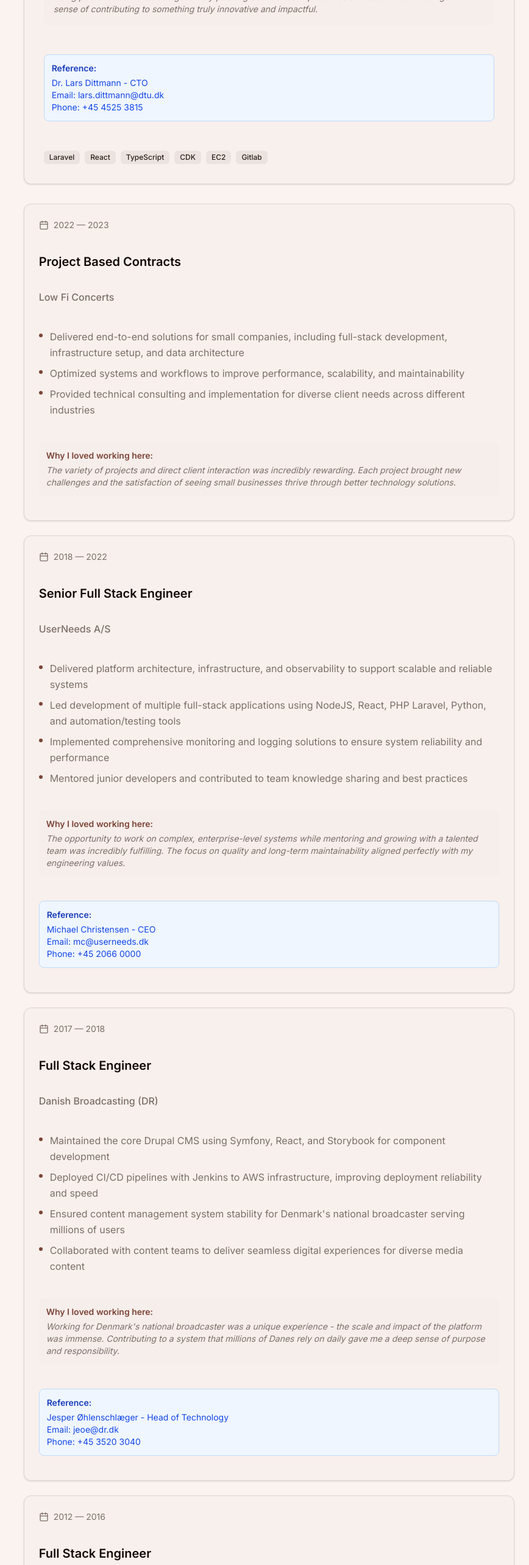
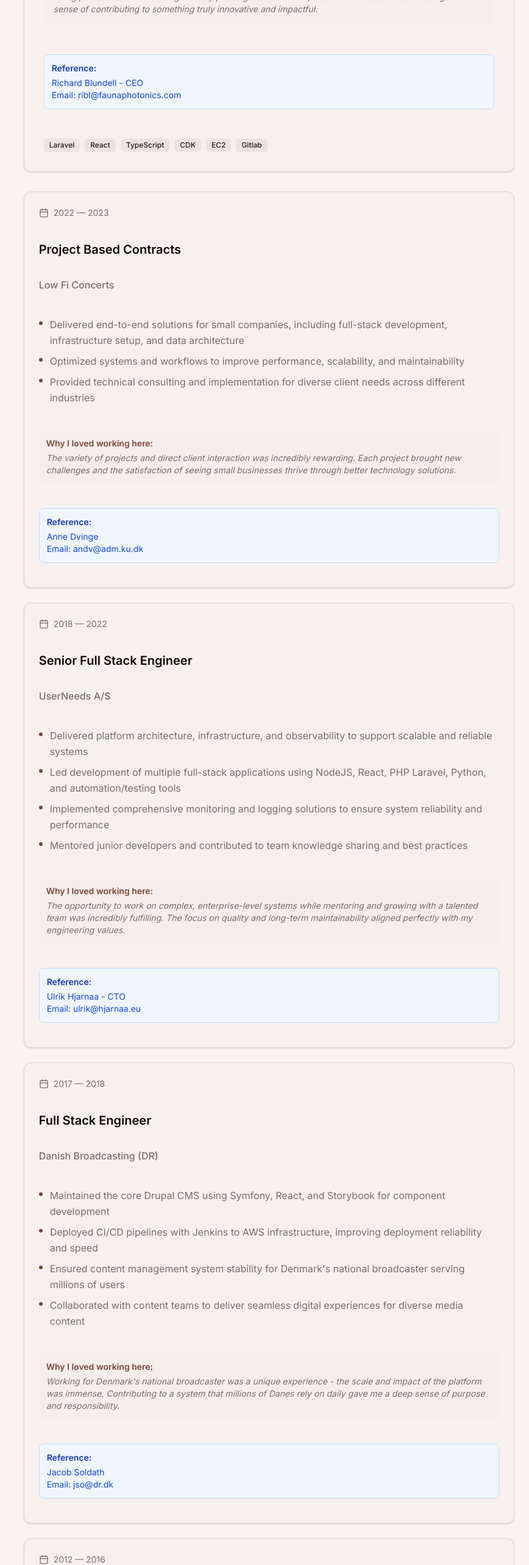
Before and after one commit to pimpmypixel/pimpmypixel.github.io, a Next.js app: page / in a window 1280 px wide. Shown: the part 2780-5346 px from the top of the page at 61% size, without its empty margins (412-1280 px from the left). Built offline with nearby package versions, Linux system fonts and the light colour scheme.

Commit message:
Correct references to match actual CV data from RESUME.md

```diff
--- a/app/page.tsx
+++ b/app/page.tsx
@@ -276,7 +276,7 @@ export default function Portfolio() {
                 </div>
                 <div className="mb-6 p-3 bg-blue-50 dark:bg-blue-950/20 rounded-lg border border-blue-200 dark:border-blue-800">
                   <h4 className="text-sm font-semibold text-blue-800 dark:text-blue-200 mb-1">Reference:</h4>
-                  <p className="text-sm text-blue-700 dark:text-blue-300">Dr. Lars Dittmann - CTO<br/>Email: lars.dittmann@dtu.dk<br/>Phone: +45 4525 3815</p>
+                  <p className="text-sm text-blue-700 dark:text-blue-300">Richard Blundell - CEO<br/>Email: ribl@faunaphotonics.com</p>
                 </div>
                 <div className="flex flex-wrap gap-2">
                   <Badge variant="secondary">Laravel</Badge>
@@ -319,6 +319,10 @@ export default function Portfolio() {
                       The variety of projects and direct client interaction was incredibly rewarding. Each project brought new challenges and the satisfaction of seeing small businesses thrive through better technology solutions.
                     </p>
                   </div>
+                  <div className="mb-4 p-3 bg-blue-50 dark:bg-blue-950/20 rounded-lg border border-blue-200 dark:border-blue-800">
+                    <h4 className="text-sm font-semibold text-blue-800 dark:text-blue-200 mb-1">Reference:</h4>
+                    <p className="text-sm text-blue-700 dark:text-blue-300">Anne Dvinge<br/>Email: andv@adm.ku.dk</p>
+                  </div>
                 </Card>
 
                 <Card className="p-6 hover:shadow-md transition-shadow duration-300">
@@ -356,7 +360,7 @@ export default function Portfolio() {
                   </div>
                   <div className="mb-4 p-3 bg-blue-50 dark:bg-blue-950/20 rounded-lg border border-blue-200 dark:border-blue-800">
                     <h4 className="text-sm font-semibold text-blue-800 dark:text-blue-200 mb-1">Reference:</h4>
-                    <p className="text-sm text-blue-700 dark:text-blue-300">Michael Christensen - CEO<br/>Email: mc@userneeds.dk<br/>Phone: +45 2066 0000</p>
+                    <p className="text-sm text-blue-700 dark:text-blue-300">Ulrik Hjarnaa - CTO<br/>Email: ulrik@hjarnaa.eu</p>
                   </div>
                 </Card>
 
@@ -395,7 +399,7 @@ export default function Portfolio() {
                   </div>
                   <div className="mb-4 p-3 bg-blue-50 dark:bg-blue-950/20 rounded-lg border border-blue-200 dark:border-blue-800">
                     <h4 className="text-sm font-semibold text-blue-800 dark:text-blue-200 mb-1">Reference:</h4>
-                    <p className="text-sm text-blue-700 dark:text-blue-300">Jesper Øhlenschlæger - Head of Technology<br/>Email: jeoe@dr.dk<br/>Phone: +45 3520 3040</p>
+                    <p className="text-sm text-blue-700 dark:text-blue-300">Jacob Soldath<br/>Email: jso@dr.dk</p>
                   </div>
                 </Card>
 
@@ -434,7 +438,7 @@ export default function Portfolio() {
                   </div>
                   <div className="mb-4 p-3 bg-blue-50 dark:bg-blue-950/20 rounded-lg border border-blue-200 dark:border-blue-800">
                     <h4 className="text-sm font-semibold text-blue-800 dark:text-blue-200 mb-1">Reference:</h4>
-                    <p className="text-sm text-blue-700 dark:text-blue-300">Anders Møller - IT Manager<br/>Email: amo@bolius.dk<br/>Phone: +45 7013 1013</p>
+                    <p className="text-sm text-blue-700 dark:text-blue-300">Bo Hedmann Jensen<br/>Email: bohedmannjensen@gm</p>
                   </div>
                 </Card>
               </div>
```
